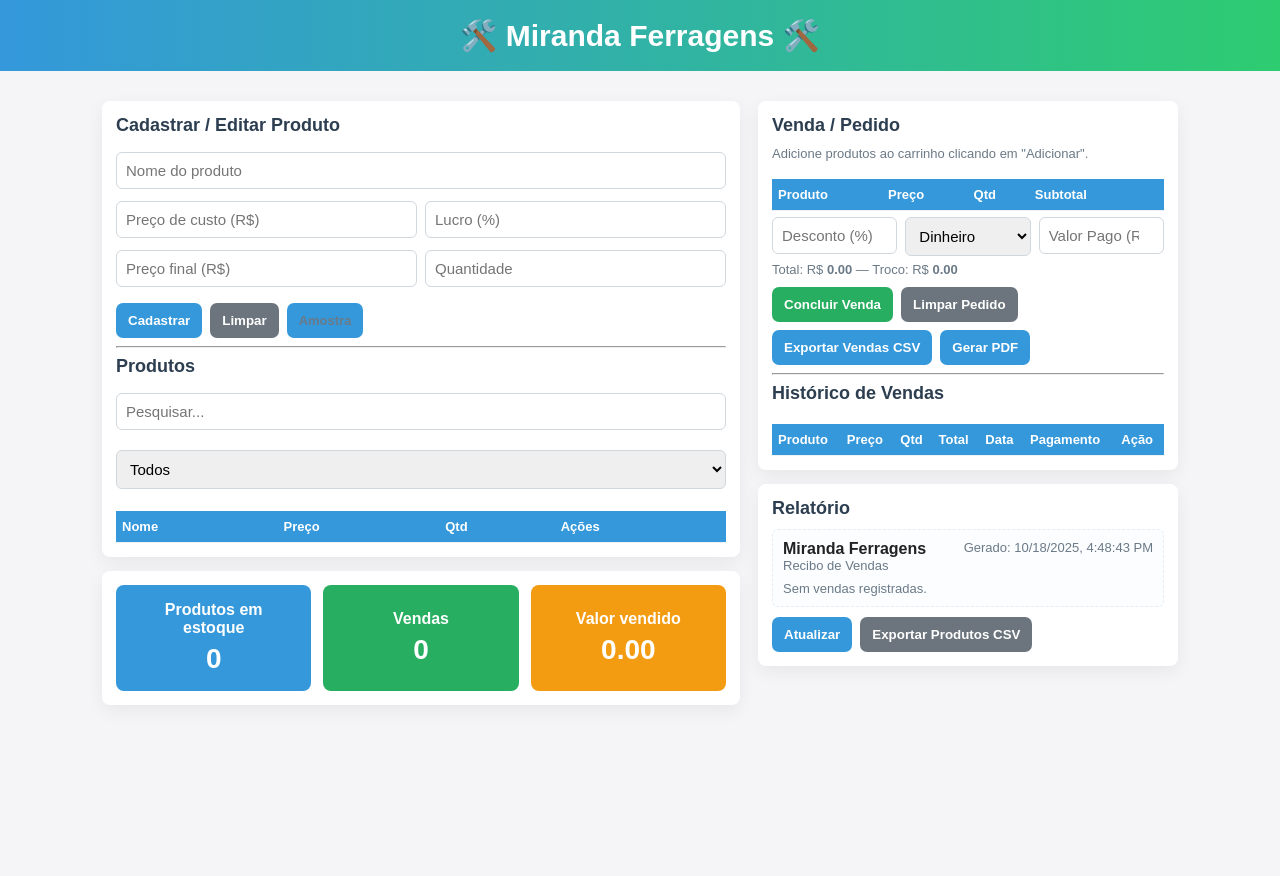
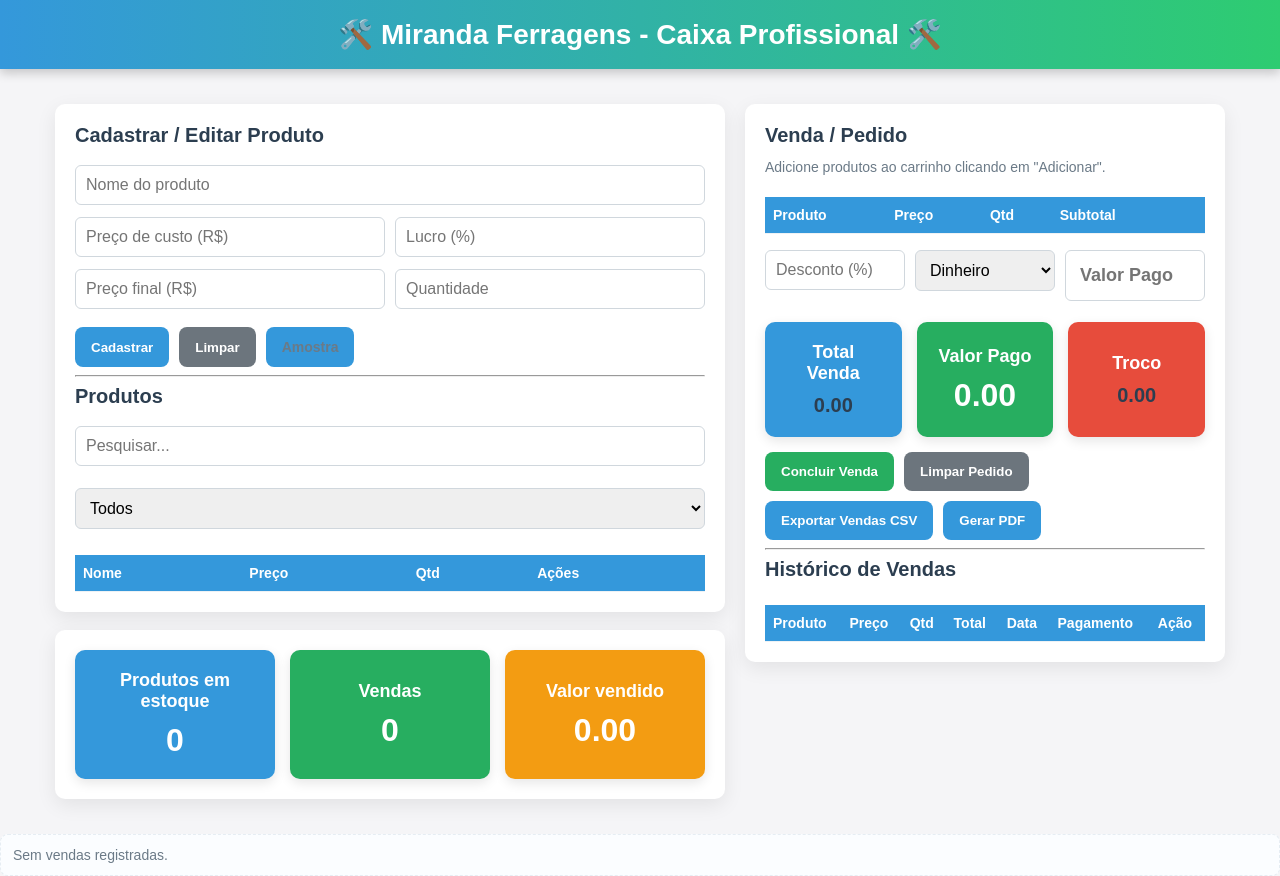
Before and after one commit to thiago-sl/mirandaferragem, a plain HTML site: page index.html in a window 1280 px wide. Before the commit the page ends 800 px from the top, so only its background shows below. Drawn offline with nearby package versions, Linux system fonts and the light colour scheme.

Commit message:
atualizacso 1
atualizaçao 1

```diff
--- a/index.html
+++ b/index.html
@@ -3,52 +3,54 @@
 <head>
 <meta charset="utf-8">
 <meta name="viewport" content="width=device-width,initial-scale=1">
-<title>Controle de Caixa - Miranda Ferragens</title>
+<title>Controle de Caixa Profissional - Miranda Ferragens</title>
 
-<!-- Bibliotecas PDF -->
 <script src="https://cdn.jsdelivr.net/npm/html2canvas@1.4.1/dist/html2canvas.min.js"></script>
 <script src="https://cdnjs.cloudflare.com/ajax/libs/jspdf/2.5.1/jspdf.umd.min.js"></script>
 
 <style>
 * {box-sizing:border-box;}
 body {font-family: Arial, Helvetica, sans-serif; margin:0; padding:0; background:#f5f5f7; color:#222;}
-header {background: linear-gradient(90deg,#3498db,#2ecc71); color:white; padding:18px 12px; text-align:center; font-size:30px; font-weight:700;}
-.wrap {max-width:1100px; margin:18px auto; padding:12px;}
-.grid {display:grid; grid-template-columns:1fr 420px; gap:18px;}
-.card {background:#fff; padding:14px; border-radius:8px; box-shadow:0 6px 18px rgba(0,0,0,0.06);}
-h2 {margin:0 0 10px 0; color:#2c3e50; font-size:18px;}
-input[type="text"], input[type="number"], select {width:100%; padding:9px; margin:6px 0; border-radius:6px; border:1px solid #d0d7dd; font-size:15px;}
-.row {display:flex; gap:8px;}
+header {background: linear-gradient(90deg,#3498db,#2ecc71); color:white; padding:18px 12px; text-align:center; font-size:28px; font-weight:700; box-shadow: 0 4px 10px rgba(0,0,0,0.2);}
+.wrap {max-width:1200px; margin:20px auto; padding:15px;}
+.grid {display:grid; grid-template-columns:1fr 480px; gap:20px;}
+.card {background:#fff; padding:20px; border-radius:10px; box-shadow:0 6px 20px rgba(0,0,0,0.08);}
+h2 {margin:0 0 12px 0; color:#2c3e50; font-size:20px;}
+input[type="text"], input[type="number"], select {width:100%; padding:10px; margin:6px 0; border-radius:6px; border:1px solid #d0d7dd; font-size:16px;}
+.row {display:flex; gap:10px;}
 .row .col {flex:1;}
-button {padding:10px 12px; border-radius:7px; border:none; background:#3498db; color:white; font-weight:600; cursor:pointer;}
+button {padding:12px 16px; border-radius:8px; border:none; background:#3498db; color:white; font-weight:600; cursor:pointer; transition:0.2s;}
+button:hover {opacity:0.85;}
 button.secondary {background:#6c757d;}
 button.danger {background:#e74c3c;}
 button.success {background:#27ae60;}
-button.small {padding:6px 8px; font-size:13px; border-radius:6px;}
-table {width:100%; border-collapse:collapse; margin-top:10px; font-size:14px;}
-th, td {padding:8px 6px; border-bottom:1px solid #eef2f5; text-align:left;}
-thead th {background:#3498db; color:#fff; font-size:13px;}
-.controls {display:flex; gap:8px; flex-wrap:wrap; margin-top:10px;}
-.muted {color:#6b7a87; font-size:13px;}
-.report-box {background:#fbfdff; padding:10px; border:1px dashed #e6edf3; border-radius:6px; margin-top:8px;}
-.summary-card {flex:1; padding:16px; border-radius:8px; color:white; text-align:center; display:flex; flex-direction:column; justify-content:center; align-items:center;}
-.summary-title {font-size:16px; font-weight:600; margin-bottom:6px;}
-.summary-value {font-size:28px; font-weight:700;}
+button.small {padding:6px 10px; font-size:14px;}
+table {width:100%; border-collapse:collapse; margin-top:12px; font-size:15px;}
+th, td {padding:10px 8px; border-bottom:1px solid #eef2f5; text-align:left;}
+thead th {background:#3498db; color:#fff; font-size:14px;}
+.controls {display:flex; gap:10px; flex-wrap:wrap; margin-top:12px;}
+.muted {color:#6b7a87; font-size:14px;}
+.report-box {background:#fbfdff; padding:12px; border:1px dashed #e6edf3; border-radius:8px; margin-top:10px;}
+.summary-card {flex:1; padding:20px; border-radius:10px; color:white; text-align:center; display:flex; flex-direction:column; justify-content:center; align-items:center; box-shadow:0 4px 12px rgba(0,0,0,0.1);}
+.summary-title {font-size:18px; font-weight:600; margin-bottom:10px;}
+.summary-value {font-size:32px; font-weight:700;}
 .bg-blue {background:#3498db;}
 .bg-green {background:#27ae60;}
 .bg-yellow {background:#f39c12;}
 .bg-red {background:#e74c3c;}
-.low-stock {background:#f8d7da;} /* Destacar estoque baixo */
-@media(max-width:980px){.grid{grid-template-columns:1fr;} .card{margin-bottom:12px;} }
-@media(max-width:480px){header{font-size:18px; padding:14px 10px;} input, button, select{font-size:14px;} thead th, td{font-size:12px; padding:6px;} }
+.low-stock {background:#f8d7da;}
+#valorPago {font-size:18px; font-weight:600; padding:14px;}
+#totalVenda, #troco {font-size:20px; font-weight:700; color:#2c3e50;}
+@media(max-width:1024px){.grid{grid-template-columns:1fr;} .card{margin-bottom:15px;} }
+@media(max-width:480px){header{font-size:20px; padding:14px 10px;} input, button, select{font-size:15px;} thead th, td{font-size:13px; padding:6px;} }
 </style>
 </head>
 <body>
 
-<header>🛠️ Miranda Ferragens 🛠️</header>
+<header>🛠️ Miranda Ferragens - Caixa Profissional 🛠️</header>
 <div class="wrap">
   <div class="grid">
-    <!-- ESQUERDA -->
+    <!-- ESQUERDA: Produtos -->
     <div>
       <div class="card">
         <h2>Cadastrar / Editar Produto</h2>
@@ -68,7 +70,7 @@ thead th {background:#3498db; color:#fff; font-size:13px;}
         </div>
         <hr>
         <h2>Produtos</h2>
-        <div style="display:flex; gap:8px; margin-bottom:6px; flex-wrap:wrap;">
+        <div style="display:flex; gap:10px; margin-bottom:8px; flex-wrap:wrap;">
           <input id="pesquisaProduto" type="text" placeholder="Pesquisar..." oninput="atualizarTabelaProdutos()">
           <select id="filtroEstoque" onchange="atualizarTabelaProdutos()">
             <option value="all">Todos</option>
@@ -76,7 +78,7 @@ thead th {background:#3498db; color:#fff; font-size:13px;}
             <option value="out">Sem estoque</option>
           </select>
         </div>
-        <div style="overflow:auto; max-height:300px;">
+        <div style="overflow:auto; max-height:320px;">
           <table id="tabelaProdutos">
             <thead><tr><th>Nome</th><th>Preço</th><th>Qtd</th><th>Ações</th></tr></thead>
             <tbody></tbody>
@@ -84,25 +86,25 @@ thead th {background:#3498db; color:#fff; font-size:13px;}
         </div>
       </div>
 
-      <div class="card" style="margin-top:14px; display:flex; gap:12px; flex-wrap:wrap;">
+      <div class="card" style="margin-top:18px; display:flex; gap:15px; flex-wrap:wrap;">
         <div class="summary-card bg-blue"><div class="summary-title">Produtos em estoque</div><div class="summary-value" id="totalProdutos">0</div></div>
         <div class="summary-card bg-green"><div class="summary-title">Vendas</div><div class="summary-value" id="totalVendas">0</div></div>
         <div class="summary-card bg-yellow"><div class="summary-title">Valor vendido</div><div class="summary-value" id="valorVendido">0.00</div></div>
       </div>
     </div>
 
-    <!-- DIREITA -->
+    <!-- DIREITA: Venda -->
     <div>
       <div class="card">
         <h2>Venda / Pedido</h2>
         <div class="muted">Adicione produtos ao carrinho clicando em "Adicionar".</div>
-        <div style="overflow:auto; max-height:240px; margin-top:8px;">
+        <div style="overflow:auto; max-height:250px; margin-top:10px;">
           <table id="carrinho">
             <thead><tr><th>Produto</th><th>Preço</th><th>Qtd</th><th>Subtotal</th><th></th></tr></thead>
             <tbody></tbody>
           </table>
         </div>
-        <div class="row">
+        <div class="row" style="margin-top:10px;">
           <div class="col"><input id="desconto" type="number" min="0" max="100" placeholder="Desconto (%)" oninput="atualizarTotal()"></div>
           <div class="col">
             <select id="formaPagamento" onchange="atualizarTroco()">
@@ -114,10 +116,21 @@ thead th {background:#3498db; color:#fff; font-size:13px;}
           </div>
           <div class="col"><input id="valorPago" type="number" min="0" placeholder="Valor Pago (R$)" oninput="atualizarTroco()"></div>
         </div>
-        <div class="muted">
-          Total: R$ <strong id="totalVenda">0.00</strong> — Troco: R$ <strong id="troco">0.00</strong>
+        <div class="row" style="margin-top:15px; gap:15px;">
+          <div class="summary-card bg-blue">
+            <div class="summary-title">Total Venda</div>
+            <div class="summary-value" id="totalVenda">0.00</div>
+          </div>
+          <div class="summary-card bg-green">
+            <div class="summary-title">Valor Pago</div>
+            <div class="summary-value" id="valorPagoDisplay">0.00</div>
+          </div>
+          <div class="summary-card bg-red">
+            <div class="summary-title">Troco</div>
+            <div class="summary-value" id="troco">0.00</div>
+          </div>
         </div>
-        <div class="controls">
+        <div class="controls" style="margin-top:15px;">
           <button class="success" onclick="concluirVenda()">Concluir Venda</button>
           <button class="secondary" onclick="limparCarrinho()">Limpar Pedido</button>
           <button onclick="exportarVendasCSV()">Exportar Vendas CSV</button>
@@ -132,37 +145,23 @@ thead th {background:#3498db; color:#fff; font-size:13px;}
           </table>
         </div>
       </div>
-
-      <div class="card" style="margin-top:14px">
-        <h2>Relatório</h2>
-        <div id="reportArea" class="report-box">
-          <div style="display:flex; justify-content:space-between;">
-            <div><strong>Miranda Ferragens</strong><div class="muted">Recibo de Vendas</div></div>
-            <div class="muted">Gerado: <span id="reportDate"></span></div>
-          </div>
-          <div id="reportBody" style="margin-top:8px" class="muted">Nenhuma venda ainda.</div>
-        </div>
-        <div class="controls">
-          <button onclick="montarRelatorioPreview()">Atualizar</button>
-          <button class="secondary" onclick="exportarProdutosCSV()">Exportar Produtos CSV</button>
-        </div>
-      </div>
     </div>
   </div>
 </div>
 
 <script>
-const LS_PRODUTOS='produtos_miranda_v4',LS_VENDAS='vendas_miranda_v4';
+// ======== VARIÁVEIS ========
+const LS_PRODUTOS='produtos_miranda_v6', LS_VENDAS='vendas_miranda_v6';
 let produtos=JSON.parse(localStorage.getItem(LS_PRODUTOS))||[];
 let vendas=JSON.parse(localStorage.getItem(LS_VENDAS))||[];
-let carrinho=[],editingIndex=null;
+let carrinho=[], editingIndex=null;
 
+// ======== FUNÇÕES PRODUTOS ========
 function salvarLocal(){
     localStorage.setItem(LS_PRODUTOS,JSON.stringify(produtos));
     localStorage.setItem(LS_VENDAS,JSON.stringify(vendas));
 }
 
-// ----------------- CADASTRO COM PREÇO CUSTO + LUCRO -----------------
 function calcularPrecoVenda(){
   const custo=parseFloat(document.getElementById('precoCusto').value)||0;
   const lucro=parseFloat(document.getElementById('percentualLucro').value)||0;
@@ -188,12 +187,10 @@ function abrirEdicao(i){
   editingIndex=i;
   document.getElementById('nomeProduto').value=p.nome;
   document.getElementById('precoProduto').value=p.preco;
-  document.getElementById('precoProduto').dataset.editado='true';
-  document.getElementById('precoCusto').value=p.preco;
-  document.getElementById('percentualLucro').value=0;
   document.getElementById('quantidadeProduto').value=p.quantidade;
   document.getElementById('btnCadastrar').innerText='Salvar';
   document.getElementById('btnCadastrar').style.background='#f39c12';
+  document.getElementById('precoProduto').dataset.editado='true';
 }
 function salvarEdicao(){
   const nome=document.getElementById('nomeProduto').value.trim();
@@ -209,7 +206,7 @@ function salvarEdicao(){
 function limparCampos(){
   document.getElementById('nomeProduto').value='';
   document.getElementById('precoProduto').value='';
-  document.getElementById('precoProduto').dataset.editado='false';
+  document.getElementById('precoProduto').dataset.editado='';
   document.getElementById('precoCusto').value='';
   document.getElementById('percentualLucro').value='';
   document.getElementById('quantidadeProduto').value='';
@@ -217,8 +214,6 @@ function limparCampos(){
   document.getElementById('btnCadastrar').innerText='Cadastrar';
   document.getElementById('btnCadastrar').style.background='#3498db';
 }
-
-// ----------------- TABELA PRODUTOS -----------------
 function atualizarTabelaProdutos(){
   const tbody=document.querySelector('#tabelaProdutos tbody'); tbody.innerHTML='';
   const filtro=document.getElementById('pesquisaProduto').value.toLowerCase();
@@ -228,7 +223,6 @@ function atualizarTabelaProdutos(){
     if(estoqueFilter==='in'&&p.quantidade<=0) return;
     if(estoqueFilter==='out'&&p.quantidade>0) return;
     const tr=document.createElement('tr');
-    if(p.quantidade<5) tr.classList.add('low-stock');
     tr.innerHTML=`<td>${p.nome}</td><td>${p.preco.toFixed(2)}</td><td>${p.quantidade}</td>`;
     const td=document.createElement('td');
     td.innerHTML=`<button class='small success' onclick='adicionarCarrinho(${i})'>Adicionar</button>
@@ -237,8 +231,9 @@ function atualizarTabelaProdutos(){
     tr.appendChild(td); tbody.appendChild(tr);
   });
 }
+function excluirProduto(i){ produtos.splice(i,1); salvarLocal(); atualizarTabelaProdutos(); atualizarResumo(); }
 
-// ----------------- CARRINHO E VENDAS -----------------
+// ======== FUNÇÕES CARRINHO ========
 function adicionarCarrinho(i){
   const p=produtos[i]; if(!p||p.quantidade<=0) return;
   const e=carrinho.find(c=>c.id===p.id);
@@ -260,12 +255,14 @@ function atualizarTotal(){
   const sub=carrinho.reduce((s,it)=>s+it.preco*it.qtd,0);
   const d=parseFloat(document.getElementById('desconto').value)||0;
   document.getElementById('totalVenda').innerText=(sub*(1-d/100)).toFixed(2);
+  document.getElementById('valorPagoDisplay').innerText=(parseFloat(document.getElementById('valorPago').value)||0).toFixed(2);
 }
 function atualizarTroco(){
   const p=parseFloat(document.getElementById('valorPago').value)||0;
   const t=parseFloat(document.getElementById('totalVenda').innerText)||0;
   const forma=document.getElementById('formaPagamento').value;
   document.getElementById('troco').innerText=(forma==='dinheiro'?(p-t>=0?(p-t).toFixed(2):'0.00'):'0.00');
+  document.getElementById('valorPagoDisplay').innerText=p.toFixed(2);
 }
 function concluirVenda(){
   if(!carrinho.length) return;
@@ -281,7 +278,8 @@ function concluirVenda(){
   salvarLocal(); atualizarCarrinho(); atualizarTabelaProdutos(); atualizarTabelaVendas(); atualizarResumo(); montarRelatorioPreview();
 }
 function limparCarrinho(){ carrinho=[]; atualizarCarrinho(); }
-function excluirProduto(i){ produtos.splice(i,1); salvarLocal(); atualizarTabelaProdutos(); atualizarResumo(); }
+
+// ======== HISTÓRICO DE VENDAS ========
 function atualizarTabelaVendas(){
   const tbody=document.querySelector('#tabelaVendas tbody'); tbody.innerHTML='';
   vendas.slice().reverse().forEach((v,idxRev)=>{
@@ -298,7 +296,7 @@ function excluirVenda(i){
   vendas.splice(i,1); salvarLocal(); atualizarTabelaProdutos(); atualizarTabelaVendas(); atualizarResumo(); montarRelatorioPreview();
 }
 
-// ----------------- EXPORTAR CSV -----------------
+// ======== EXPORTAÇÃO ========
 function exportarVendasCSV(){
   if(!vendas.length) return;
   let csv='Produto,Preço,Qtd,Total,Data,FormaPagamento\n';
@@ -315,8 +313,6 @@ function baixarBlob(text,name){
   const blob=new Blob([text],{type:'text/csv;charset=utf-8;'});
   const link=document.createElement('a'); link.href=URL.createObjectURL(blob); link.download=name; link.click();
 }
-
-// ----------------- PDF RELATÓRIO -----------------
 async function gerarRelatorioPDF(){
   montarRelatorioPreview();
   const {jsPDF}=window.jspdf; const el=document.getElementById('reportArea');
@@ -327,23 +323,28 @@ async function gerarRelatorioPDF(){
   const h=(canvas.height* w)/canvas.width;
   pdf.addImage(img,'PNG',0,0,w,h); pdf.save('relatorio_vendas_miranda_ferragens.pdf');
 }
+
+// ======== RELATÓRIO PREVIEW ========
 function montarRelatorioPreview(){
-  document.getElementById('reportDate').innerText=new Date().toLocaleString();
-  const body=document.getElementById('reportBody');
-  if(!vendas.length){ body.innerHTML='<div class="muted">Sem vendas registradas.</div>'; return; }
-  let html='<table style="width:100%;border-collapse:collapse"><thead><tr style="background:#f0f4f6"><th style="padding:6px">Produto</th><th>Preço</th><th>Qtd</th><th>Total</th><th>Data</th><th>Pagamento</th></tr></thead><tbody>';
-  vendas.slice(-20).forEach(v=>{ html+=`<tr><td style="padding:6px">${v.nome}</td><td>${v.preco.toFixed(2)}</td><td>${v.qtd}</td><td>${v.total.toFixed(2)}</td><td>${new Date(v.data).toLocaleString()}</td><td>${v.formaPagamento}</td></tr>`; });
-  html+='</tbody></table>'; body.innerHTML=html;
+  let container=document.getElementById('reportArea');
+  if(!container){
+    container=document.createElement('div'); container.id='reportArea'; container.className='report-box'; document.body.appendChild(container);
+  }
+  container.innerHTML='';
+  if(!vendas.length){ container.innerHTML='<div class="muted">Sem vendas registradas.</div>'; return; }
+  let html='<table style="width:100%;border-collapse:collapse"><thead><tr style="background:#f0f4f6"><th>Produto</th><th>Preço</th><th>Qtd</th><th>Total</th><th>Data</th><th>Pagamento</th></tr></thead><tbody>';
+  vendas.slice(-20).forEach(v=>{ html+=`<tr><td>${v.nome}</td><td>${v.preco.toFixed(2)}</td><td>${v.qtd}</td><td>${v.total.toFixed(2)}</td><td>${new Date(v.data).toLocaleString()}</td><td>${v.formaPagamento}</td></tr>`; });
+  html+='</tbody></table>'; container.innerHTML=html;
 }
 
-// ----------------- RESUMO -----------------
+// ======== RESUMO ========
 function atualizarResumo(){
   document.getElementById('totalProdutos').innerText=produtos.reduce((s,p)=>s+(p.quantidade||0),0);
   document.getElementById('totalVendas').innerText=vendas.length;
   document.getElementById('valorVendido').innerText=vendas.reduce((s,v)=>s+(v.total||0),0).toFixed(2);
 }
 
-// ----------------- AMOSTRA -----------------
+// ======== AMOSTRA ========
 function carregarAmostra(){
   produtos=[
     {id:1,nome:'Parafuso 1/4"',preco:0.5,quantidade:200},
@@ -354,10 +355,9 @@ function carregarAmostra(){
   vendas=[]; salvarLocal(); atualizarTabelaProdutos(); atualizarTabelaVendas(); atualizarResumo(); montarRelatorioPreview();
 }
 
-// ----------------- INICIAR -----------------
+// ======== INICIALIZAÇÃO ========
 function iniciar(){
   atualizarTabelaProdutos(); atualizarCarrinho(); atualizarTabelaVendas(); atualizarResumo(); montarRelatorioPreview();
-  document.getElementById('reportDate').innerText=new Date().toLocaleString();
 }
 iniciar();
 </script>
```
